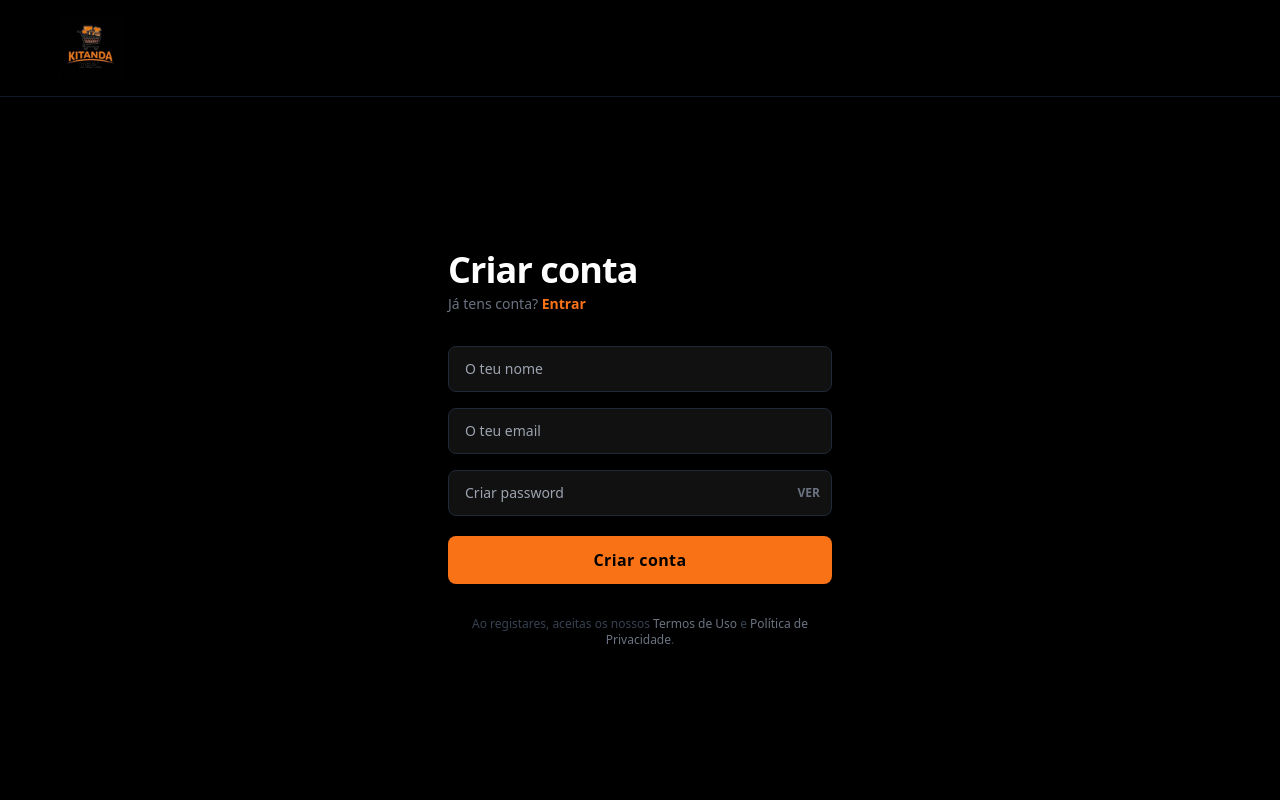
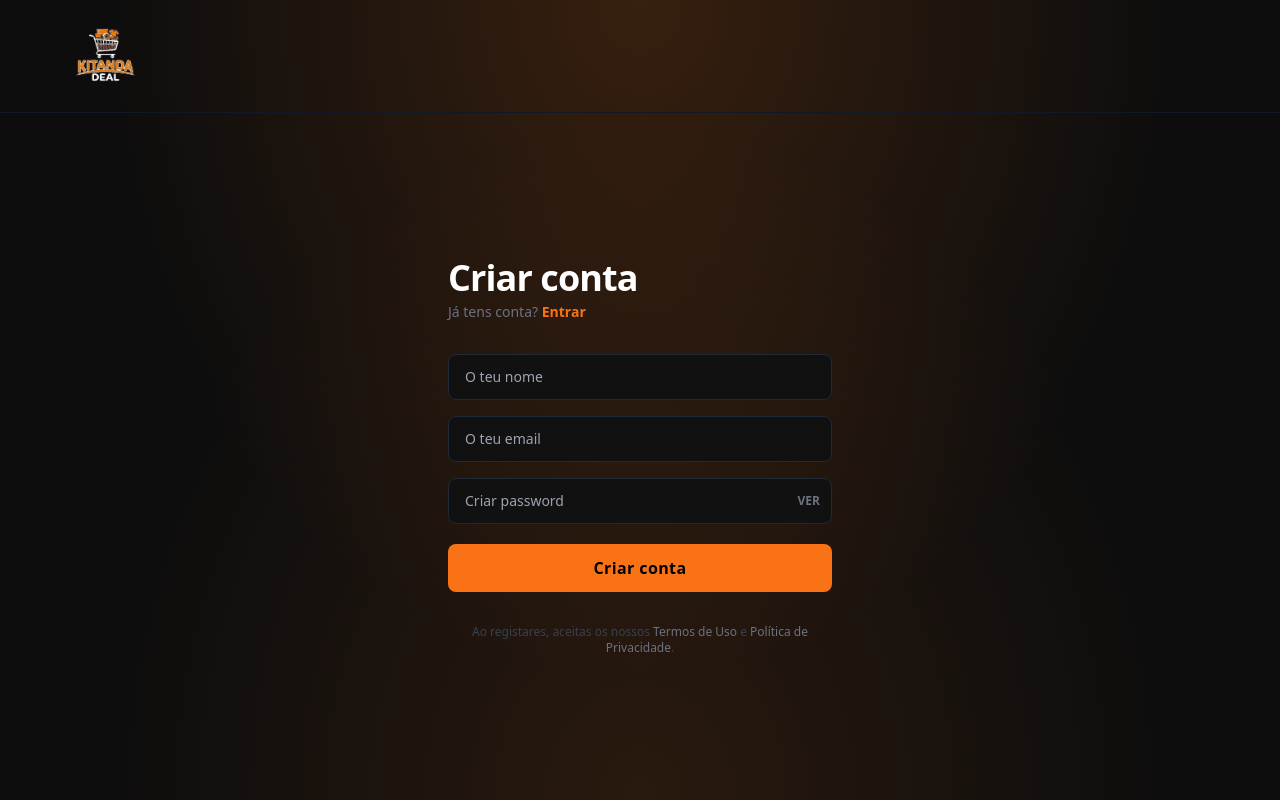
Before and after one commit to lukaneemanuelsilva2-prog/ozonozungu, a Flask app: page /registar in a window 1280 px wide. Run offline with Flask 3, Linux system fonts and the light colour scheme; some libraries are stand-ins or nearby versions.

Commit message:
versao final defesa

```diff
--- a/app.py
+++ b/app.py
@@ -217,9 +217,6 @@ def sobre():
 def suporte():
     return redirect('https://wa.me/244952656994')
 
-if os.path.exists('instance/kitandadeal.db'):
-    os.remove('instance/kitandadeal.db')
-
 with app.app_context():
     db.create_all()
 
--- a/templates/anuncio.html
+++ b/templates/anuncio.html
@@ -11,7 +11,7 @@
 
     <nav class="sticky top-0 z-30 border-b border-orange-500/40 px-6 py-2 flex justify-between items-center" style="background:#000000">
         <a href="/">
-            <img src="{{ url_for('static', filename='logo.png') }}" alt="KitandaDeal" class="h-14">
+            <img src="{{ url_for('static', filename='logo.png.png') }}" alt="KitandaDeal" class="h-20">
         </a>
         <div class="flex items-center gap-3">
             {% if session.get('utilizador_id') %}
--- a/templates/editar.html
+++ b/templates/editar.html
@@ -11,7 +11,7 @@
 
     <nav class="sticky top-0 z-30 border-b border-orange-500/40 px-6 py-2 flex justify-between items-center" style="background:#000000">
         <a href="/">
-            <img src="{{ url_for('static', filename='logo.png') }}" alt="KitandaDeal" class="h-16">
+            <img src="{{ url_for('static', filename='logo.png.png') }}" alt="KitandaDeal" class="h-20">
         </a>
         <div class="flex items-center gap-3">
             <a href="/logout" class="text-gray-500 hover:text-orange-500 text-sm transition">Sair</a>
--- a/templates/index.html
+++ b/templates/index.html
@@ -64,7 +64,7 @@
                     <line x1="3" y1="6" x2="21" y2="6"/><line x1="3" y1="12" x2="21" y2="12"/><line x1="3" y1="18" x2="21" y2="18"/>
                 </svg>
             </button>
-            <a href="/"><img src="{{ url_for('static', filename='logo.png') }}" alt="KitandaDeal" class="h-14"></a>
+            <a href="/"><img src="{{ url_for('static', filename='logo.png.png') }}" alt="KitandaDeal" class="h-20"></a>
         </div>
         <div class="flex items-center gap-3">
             {% if session.get('utilizador_id') %}
@@ -175,8 +175,8 @@
     </section>
 
     <footer class="border-t border-gray-900 mt-16 py-8 px-6 text-center" style="background:#000000">
-        <img src="{{ url_for('static', filename='logo.png') }}" alt="KitandaDeal" class="h-12 mx-auto mb-4">
-        <p class="text-gray-700 text-sm mb-2">© 2025 KitandaDeal — Feito em Angola, para Angola.</p>
+        <img src="{{ url_for('static', filename='logo.png.png') }}" alt="KitandaDeal" class="h-20 mx-auto mb-4">
+        <p class="text-gray-700 text-sm mb-2">© 2026 KitandaDeal — Feito em Angola, para Angola.</p>
         <div class="flex justify-center gap-6 mt-3">
             <a href="/sobre" class="text-gray-600 hover:text-orange-500 text-sm transition">Sobre & Regras</a>
             <a href="/suporte" class="text-gray-600 hover:text-orange-500 text-sm transition">Suporte</a>
--- a/templates/login.html
+++ b/templates/login.html
@@ -18,7 +18,7 @@
     <!-- NAVBAR -->
     <nav class="px-8 py-4 border-b border-gray-900">
         <a href="/">
-            <img src="{{ url_for('static', filename='logo.png') }}" alt="KitandaDeal" class="h-16">
+            <img src="{{ url_for('static', filename='logo.png.png') }}" alt="KitandaDeal" class="h-20">
         </a>
     </nav>
 
--- a/templates/publicar.html
+++ b/templates/publicar.html
@@ -11,7 +11,7 @@
 
     <nav class="sticky top-0 z-30 border-b border-orange-500/40 px-6 py-2 flex justify-between items-center" style="background:#000000">
         <a href="/">
-            <img src="{{ url_for('static', filename='logo.png') }}" alt="KitandaDeal" class="h-16">
+            <img src="{{ url_for('static', filename='logo.png.png') }}" alt="KitandaDeal" class="h-20">
         </a>
         <div class="flex items-center gap-3">
             <div class="flex items-center gap-2">
--- a/templates/registar.html
+++ b/templates/registar.html
@@ -7,17 +7,20 @@
     <link rel="icon" type="image/svg+xml" href="{{ url_for('static', filename='favicon.svg') }}">
     <script src="https://cdn.tailwindcss.com"></script>
     <style>
-        body {
-            background: #000000;
-            min-height: 100vh;
-        }
-    </style>
+    body {
+        background: #0d0d0d;
+        background-image:
+            radial-gradient(ellipse at top, rgba(249,115,22,0.18) 0%, transparent 60%),
+            radial-gradient(ellipse at bottom, rgba(249,115,22,0.12) 0%, transparent 60%);
+        min-height: 100vh;
+    }
+</style>
 </head>
 <body class="text-white flex flex-col min-h-screen">
 
     <nav class="px-8 py-4 border-b border-gray-900">
         <a href="/">
-            <img src="{{ url_for('static', filename='logo.png') }}" alt="KitandaDeal" class="h-16">
+            <img src="{{ url_for('static', filename='logo.png.png') }}" alt="KitandaDeal" class="h-20">
         </a>
     </nav>
 
--- a/templates/sobre.html
+++ b/templates/sobre.html
@@ -10,7 +10,7 @@
 <body class="text-white min-h-screen" style="background:#000000">
 
     <nav class="px-8 py-4 border-b border-gray-900 flex justify-between items-center" style="background:#000000">
-        <a href="/"><img src="{{ url_for('static', filename='logo.png') }}" alt="KitandaDeal" class="h-14"></a>
+        <a href="/"><img src="{{ url_for('static', filename='logo.png.png') }}" alt="KitandaDeal" class="h-20"></a>
         <a href="/" class="text-gray-500 hover:text-orange-500 text-sm transition">← Voltar</a>
     </nav>
 
```
Also changed, not shown: instance/kitandadeal.db, static/logo.png (deleted), static/logo.png.png (added), static/logo.svg (deleted), static/uploads/WhatsApp_Image_2026-05-07_at_15.08.09.jpeg (added), static/uploads/pc.gamr.jpg (added), static/uploads/sm-s947_galaxys26_front_black_251128-1.jpg (added), static/uploads/t-shirt.jpg (added), static/uploads/transferir_4.jpg (added).
